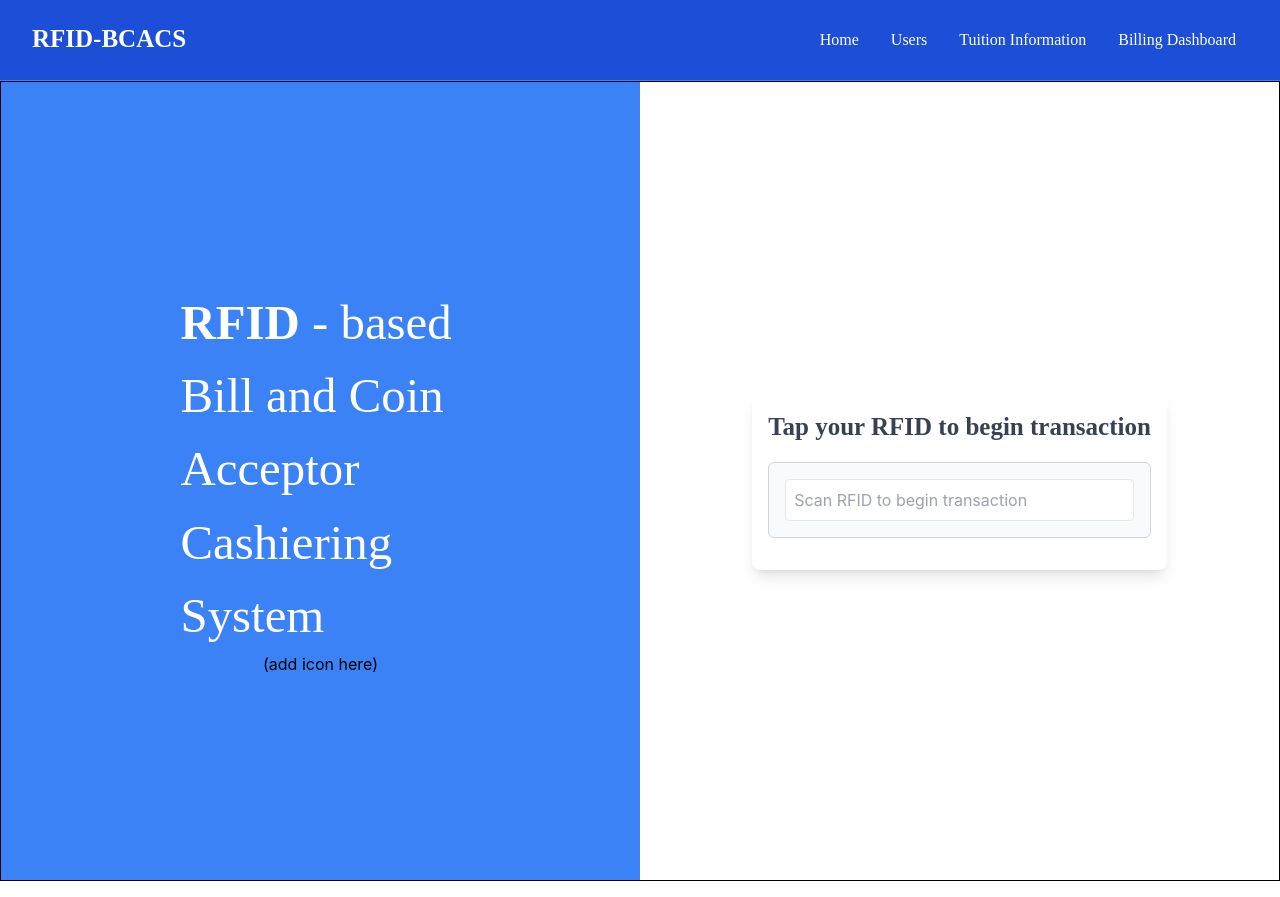
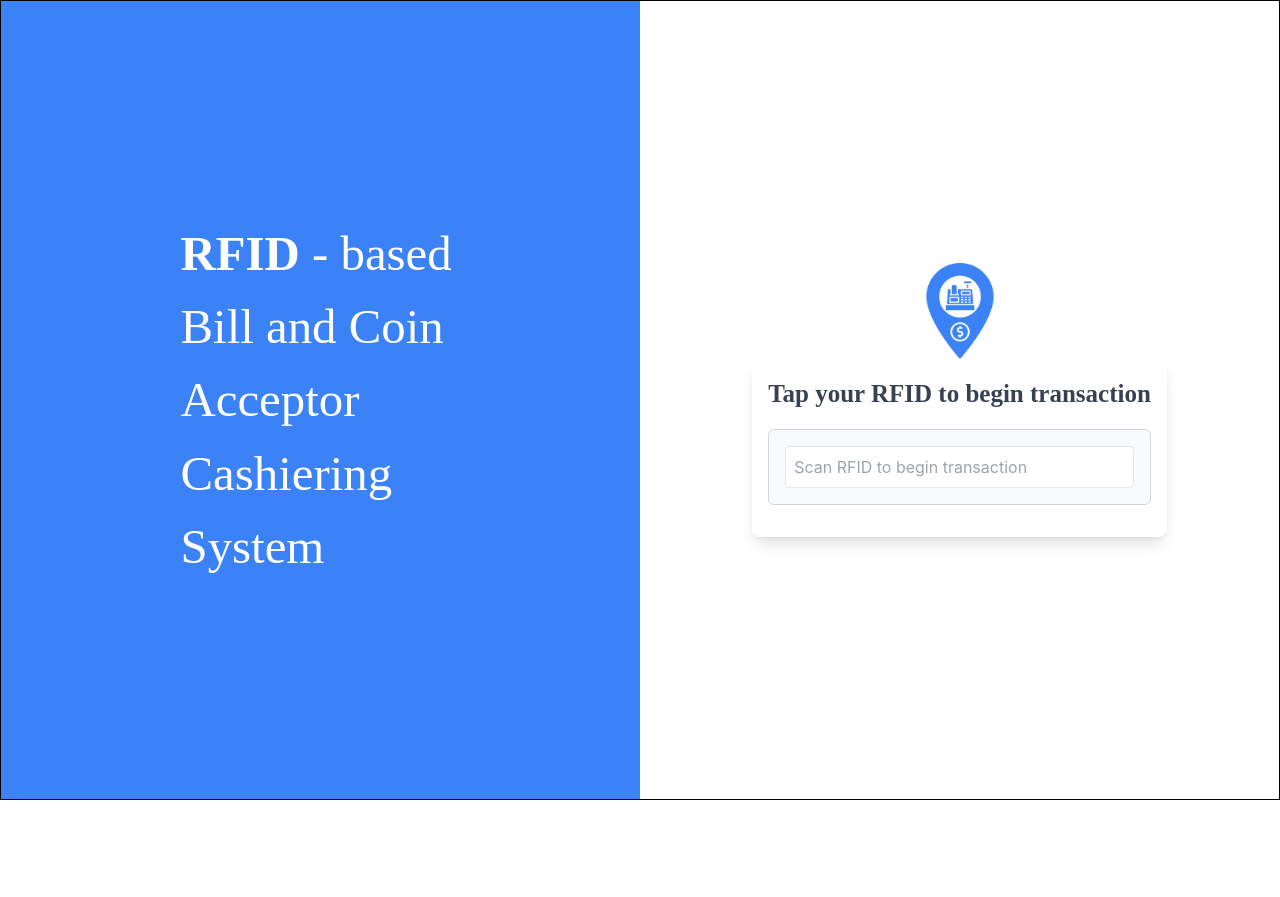
Before and after one commit to NydloydBabiera/cashier-billing-kiosk-client, a React (Vite) app: page /dashboard in a window 1280 px wide. After the commit the page ends 816 px from the top, so only its background shows below. Built offline with nearby package versions, Linux system fonts and the light colour scheme.

Commit message:
modified navbar display

```diff
--- a/src/layouts/MainLayout.jsx
+++ b/src/layouts/MainLayout.jsx
@@ -5,13 +5,20 @@ import UserPage from "../pages/UserPage";
 import AddUserForm from "../components/AddUserForm";
 import StudentTuitionPage from "../pages/StudentTuitionPage";
 import Navbar from "../components/Navbar";
-import { Outlet } from "react-router-dom";
+import { Outlet, useLocation } from "react-router-dom";
 
 const MainLayout = () => {
+  const location = useLocation();
+  const noNavbarRoutes = ['/dashboard'];
+  const hideNavbar = noNavbarRoutes.includes(location.pathname);
   return (
     <>
-      <Navbar />
-      <Outlet />
+      {/* <Navbar />
+      <Outlet /> */}
+       {!hideNavbar && <Navbar />}
+      <main>
+        <Outlet /> {/* Render the current page */}
+      </main>
     </>
   );
 };
--- a/src/pages/BillingDashboard.jsx
+++ b/src/pages/BillingDashboard.jsx
@@ -1,24 +1,25 @@
 import React, { useState } from "react";
 import StudentInformationCard from "../components/StudentInformationCard";
 import RFIDReader from "../components/RFIDReader";
-
+import icon from "../assets/coin-bill-acceptor logo.png";
 const BillingDashboard = () => {
-
   return (
     <div className="flex mb-4 border border-black h-screen">
       <div className="w-1/2 bg-blue-500 content-center place-items-center">
         <div className="place-items-center bg-blue-500 rounded-md w-80 ">
           <h1 className="text-white font-handwriting text-5xl mx-5 place-items-center">
-         <strong>RFID</strong> - based Bill and Coin Acceptor Cashiering System
+            <strong>RFID</strong> - based Bill and Coin Acceptor Cashiering
+            System
           </h1>
-          <p>(add icon here)</p>
         </div>
       </div>
       <div className="w-1/2 bg-whiter-500 content-center place-items-center">
+        <div className="bg-transparent">
+          <img className="bg-transparent h-24 w-auto" src={icon}></img>
+        </div>
         <div className="place-items-center content-center">
-            <RFIDReader/>
+          <RFIDReader />
         </div>
-
       </div>
     </div>
   );
```
Also changed, not shown: src/assets/coin-bill-acceptor_logo-removebg-preview.png (added), src/assets/coin-bill-acceptor_logo-removebg-preview.svg (added).
